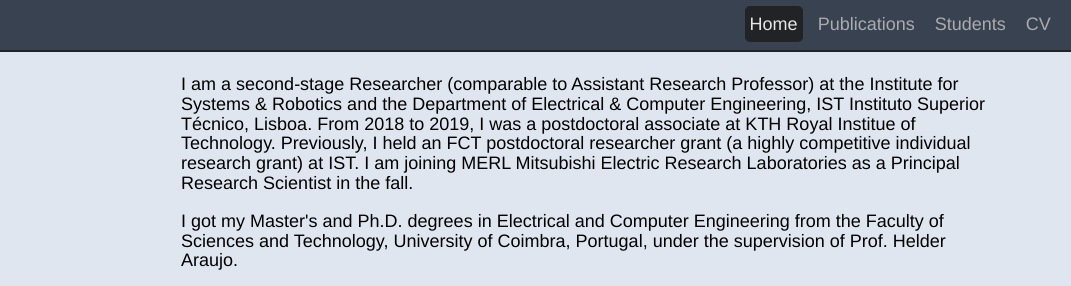
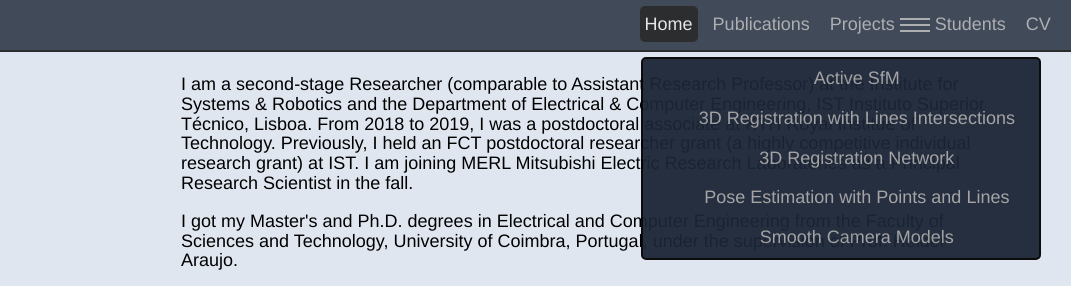
Before and after one commit to pmiraldo/pmiraldo.github.io, a plain HTML site: page index.html in a window 1280 px wide. Shown: the top 286 px of the page, 209-1280 px from the left. Drawn offline with Linux system fonts and the light colour scheme.

Commit message:
humburguer menu working in desktop tap proj

```diff
--- a/app/scss/_globals.scss
+++ b/app/scss/_globals.scss
@@ -36,6 +36,10 @@ a, a:visited, a:hover{
         justify-content: space-between;
     }
 
+    &-jc-r{
+        justify-content: right;
+    }
+
     &-jc-c{
         justify-content: center;
     }
--- a/app/scss/_header.scss
+++ b/app/scss/_header.scss
@@ -5,38 +5,27 @@
     width: 100%;
     z-index: 100;
 
-    padding-top: 0.3125rem;
-    padding-bottom: 0.3125rem;
-    border-bottom: 0.125rem solid $color_text;
-
-    background-color: $theme_color_background;
-    font-size: $font_med;
-
-    transition: opacity 300ms ease-in-out;
-    opacity: 0.85;
-
-    @include breakpoint_down(small){
-        margin: 0.3125rem;
-        width: #{"calc(100% - 0.625rem)"};
-        // height: 60px;
-        padding: 0.3125rem 1.25rem;
-        border: 0.125rem solid $color_text;
-        border-radius: 0.3125rem;
-    }
-
-    &_remove_radius{
-        margin-bottom: 0;
-    }
-
     &_show_down_menu{
         display: block;
         // transition: opacity 300ms ease-in-out;
         opacity: 0.95;
     }
 
+    &_show_down_projects{
+        display: block;
+        // transition: opacity 300ms ease-in-out;
+        padding-bottom: 0;
+        opacity: 0.95;
+    }
+
     nav{
+
+
         width: 100%;
         max-width: 93.75rem;
+        border-bottom: 0.125rem solid $color_text;
+        padding-top: 0.3125rem;
+        padding-bottom: 0.3125rem;
         padding-right: 1.25rem;
         padding-left: 1.25rem;
         @media only screen and (max-width: #{calc(1.25rem + 93.75rem)}) {
@@ -46,10 +35,29 @@
         margin-left: auto;
         margin-right: auto;
 
+        background-color: $theme_color_background;
+        font-size: $font_med;
+
+        transition: opacity 300ms ease-in-out;
+        opacity: 0.85;
+
         @include breakpoint_down(small){
+            width: #{"calc(100% - 0.625rem)"};
+
+            margin: 0.3125rem;
+            // height: 60px;
+            border: 0.125rem solid $color_text;
+            border-radius: 0.3125rem;
+            padding: 0.3125rem 1.25rem;
             padding-top: 0.3125rem;
             padding-bottom: 0.3125rem;
         }
+
+        &_remove_radius{
+            margin-bottom: 0;
+        }
+
+
     }
 
     &_logo{
@@ -65,6 +73,7 @@
     }
 
     &_menu{  // Mobily menu
+
         > span {
             display: block;
             width: 1.875rem;
@@ -90,6 +99,8 @@
             }
         }
     }
+
+
 
     &_links{
         a, a:visited{
@@ -143,4 +154,42 @@
             display: none;
         }
     }
+
+    &_projects_links{
+
+        // padding-top: 100px;
+        display: block;
+        width: 400px;
+
+        // margin-top: 0.625rem;
+        margin-top: 5px;
+        margin-left: auto;
+        margin-right: 30px;
+        background-color:  $theme_color_background;
+        border: 0.125rem solid $color_text;
+        border-radius: 0.3125rem;
+        text-align: center;
+
+        a{
+            width: 90%;
+            transform: translate(10%,0);
+            padding-left: 0.3125rem;
+            padding-right: 0.3125rem;
+            padding-top: 10px;
+            padding-bottom: 10px;
+            display: block;
+            color: $theme_color_text_front;
+        }
+
+        a.selected{
+            border-radius: 0.3125rem;
+            background-color: $theme_color_link_selected_background;
+            color: $theme_color_link_selected_text;
+            font-weight: bold;
+        }
+
+        &_closed{
+            display: none;
+        }
+    }
 }
--- a/index.html
+++ b/index.html
@@ -9,7 +9,7 @@
 
 <body id="body_id">
 
-    <header id="header_id" class="header flex flex-ai-c">
+    <header id="header_id" class="header flex flex-ai-c header_show_down_projects">
         <nav id="nav_id" class="flex flex-jc-sb flex-ai-c">
             <a id="hamburguer_button" class="header_menu hide_for_desktop">
                 <span></span>
@@ -19,11 +19,21 @@
             <a href="index.html" class="header_logo">
                 <img src="figures/IST_C_RGB_NEG.png" , alt="institutional-logo">
             </a>
+            <div class="flex flex-jc-r flex-ai-c hide_for_mobile">
                 <div class="header_links hide_for_mobile">
                         <a id="go_home" href="index.html">Home</a>
                         <a id="go_publications" href="publications.html">Publications</a>
+                        <a id="show_projects" href=".">Projects</a>
+                </div>
+                <a id="hamburguer_button" class="header_menu hide_for_mobile">
+                    <span></span>
+                    <span></span>
+                    <span></span>
+                </a>
+                <div class="header_links hide_for_mobile">
                     <a id="go_students" href="students.html">Students</a>
                         <a href="PMiraldoCV.pdf">CV</a>
+                </div>
             </div>
         </nav>
         <div id="hamburguer_menu_link" class="header_menu_links header_menu_links_closed hide_for_desktop">
@@ -32,7 +42,16 @@
             <a id="go_students" href="students.html">Students</a>
             <a href="PMiraldoCV.pdf">CV</a>
         </div>
+        <div id="hamburguer_projects_link" class="header_projects_links">
+            <a id="go_active_sfm" href=".">Active SfM</a>
+            <a id="go_reg_int_lines" href=".">3D Registration with Lines Intersections</a>
+            <a id="go_reg_int_lines" href=".">3D Registration Network</a>
+            <a id="go_reg_int_lines" href=".">Pose Estimation with Points and Lines</a>
+            <a id="go_reg_int_lines" href=".">Smooth Camera Models</a>
+        </div>
     </header>
+
+
 
     <div class="background_light">
         <div class="body_intro">
```
Also changed, not shown: app/scss/style.css, 1 other file. Lines whose indentation alone changed are shown as unchanged.
